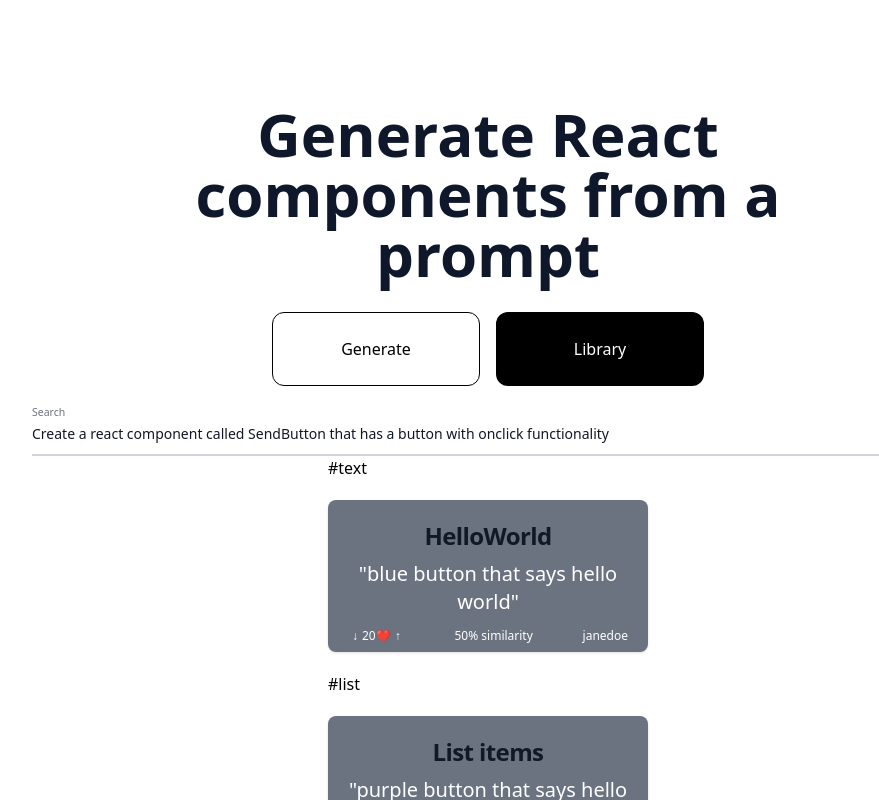
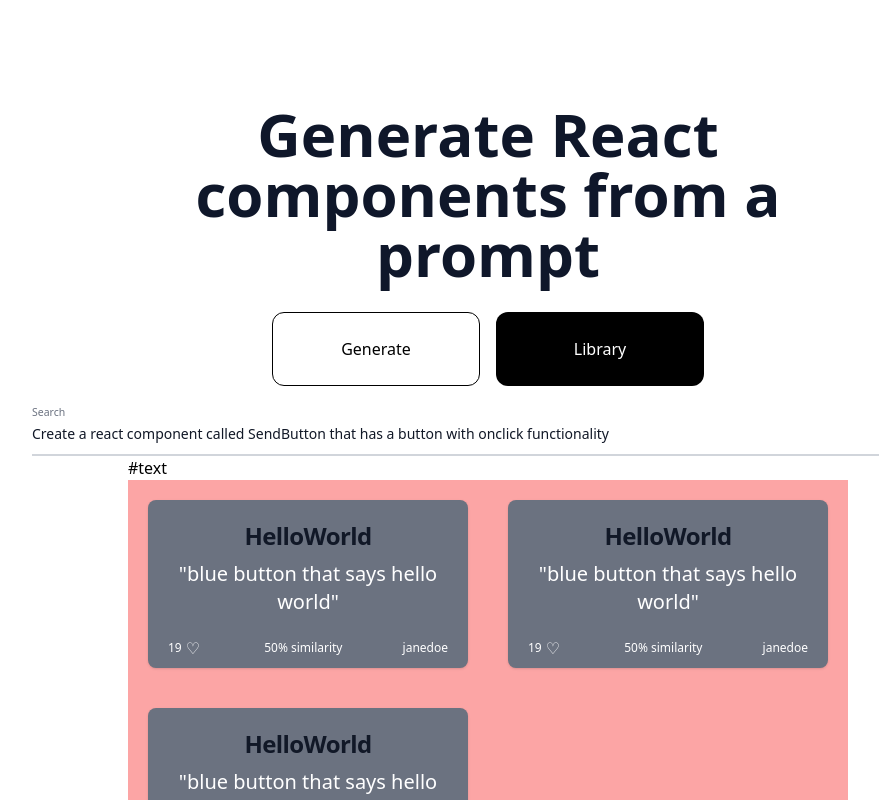
Before and after one commit to MagiLink/frontend, a React (Vite) app: page / in a window 1280 px wide. Both pictures are taken after a click on the button "Library". Shown: the top 800 px of the page, without its empty margins (152-1031 px from the left). Built offline with nearby package versions, Linux system fonts and the light colour scheme; no server answers.

Commit message:
adds likes for components

```diff
--- a/src/components/CardComponent.jsx
+++ b/src/components/CardComponent.jsx
@@ -1,31 +1,47 @@
-import React from 'react';
+import React, { useEffect, useState } from 'react';
 import CodePreview from './CodePreview';
+import axios from 'axios';
 
 function CardComponent({ data }) {
 	const { prompt, component, score, component_name, upvotes, username, category } = data;
+
+	const [localUpvotes, setLocalUpvotes] = useState(upvotes);
+	const [liked, setLiked] = useState(false);
+	const handleLikePress = async () => {
+		try {
+			setLiked(!liked);
+			// await axios.post(`/api/like/${data.id}`);
+		} catch (error) {
+			console.log('error liking component ', error);
+		}
+	};
+
+	useEffect(() => {
+		if (liked) {
+			setLocalUpvotes(localUpvotes + 1);
+		} else {
+			setLocalUpvotes(localUpvotes - 1);
+		}
+	}, [liked]);
+
 	return (
-		<div className="w-80 bg-gray-500 rounded-lg shadow my-5">
-			{/* <a href="#">
-				<img className="rounded-t-lg" src={`https://source.unsplash.com/random/${category}`} alt="" />
-			</a> */}
+		<div className="w-80 bg-gray-500 rounded-lg shadow m-5">
 			{/* <CodePreview generatedCode={component} /> */}
-			<div
-				className="p-5 pb-2 flex flex-col items-center
-			"
-			>
+			<div className="p-5 pb-2 flex flex-col items-center">
 				<h5 className="mb-2 text-2xl font-bold tracking-tight text-gray-900 dark:text-white">{component_name}</h5>
 
-				<p className="mb-3 text-xl  text-center font-normal text-white">"{prompt}"</p>
+				<p className="mb-5 text-xl  text-center font-normal text-white">"{prompt}"</p>
 
 				<div className="text-xs font-light flex w-full  justify-between items-center">
 					<div className="text-white flex items-center">
-						<button className="px-1 font-bold">{`↓`}</button>
-						<span>{upvotes}</span>
-						<span>❤️</span>
-						<button className="px-1 font-bold">{`↑`}</button>
+						<span>{localUpvotes}</span>
+
+						<button className=" text-base px-1" onClick={handleLikePress}>
+							{liked ? `♥️` : `♡`}
+						</button>
 					</div>
-					<div className="  text-white">{score * 100}% similarity</div>
-					<div className="  text-white">{username || 'anon'}</div>
+					<div className="text-white">{score * 100}% similarity</div>
+					<div className="text-white">{username || 'anon'}</div>
 				</div>
 			</div>
 		</div>
--- a/src/pages/Library.jsx
+++ b/src/pages/Library.jsx
@@ -4,6 +4,28 @@ import axios from 'axios';
 import CardComponent from '../components/CardComponent';
 
 const DUMMY_SEARCH_RESULTS = [
+	{
+		prompt: 'blue button that says hello world',
+		component: `() => {
+		return <h1>Hello, world!</h1>;
+	}`,
+		score: 0.5,
+		component_name: 'HelloWorld',
+		upvotes: 20,
+		username: 'janedoe',
+		category: 'text',
+	},
+	{
+		prompt: 'blue button that says hello world',
+		component: `() => {
+		return <h1>Hello, world!</h1>;
+	}`,
+		score: 0.5,
+		component_name: 'HelloWorld',
+		upvotes: 20,
+		username: 'janedoe',
+		category: 'text',
+	},
 	{
 		prompt: 'blue button that says hello world',
 		component: `() => {
@@ -110,7 +132,7 @@ function Library() {
 										<h1>#{category}</h1>
 									</div>
 
-									<div>
+									<div className="max-w-3xl bg-red-300 grid grid-cols-2">
 										{components.map((data, index) => {
 											return <CardComponent key={index} data={data} />;
 										})}
```
